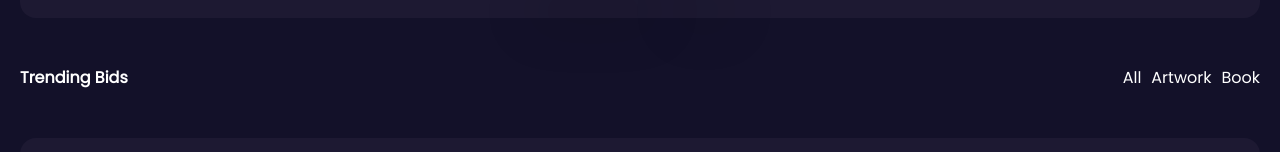
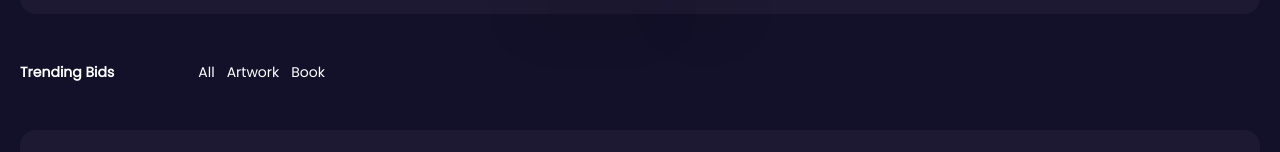
Before and after one commit to DevMathi/Nft-Dashboard, a React (Vite) app: page / in a window 1280 px wide. Shown: the part 889-1041 px from the top of the page. Built offline with nearby package versions, Linux system fonts and the light colour scheme.

Commit message:
fixing a few more spacings

```diff
--- a/src/Components/MainCard/MainCard.jsx
+++ b/src/Components/MainCard/MainCard.jsx
@@ -5,7 +5,7 @@ export function MainCard() {
 		<div className='drop-shadow-lg '>
 			<div className='bg-card-background bg-no-repeat rounded-xl bg-cover '>
 				<div className='rounded-xl bg-center bg-cover-card-background bg-no-repeat'>
-					<div className='p-4'>
+					<div className='p-3.5'>
 						<h1 className=' font-semibold	font-poppins text-white text-2xl'>
 							Discover, Collect, Sell <br />
 							and Create your NFT
--- a/src/Components/TrendingBids/TrendingBids.jsx
+++ b/src/Components/TrendingBids/TrendingBids.jsx
@@ -4,24 +4,26 @@ import { Card } from '../Card/Card';
 export function TrendingBids() {
 	const [buttonSelected, setButtonSelected] = useState('');
 	const cardsRender = [1, 2, 3, 4, 5];
-	const backgroundWhenButtonIsSelected = `bg-purple-button rounded-full  transition-[padding]	 duration-300	px-1`;
+	const backgroundWhenButtonIsSelected = `bg-purple-button rounded-full  transition-all ease-linear	 duration-700	px-2`;
 	function selectButton(text) {
 		setButtonSelected(text);
 	}
 
 	return (
 		<div>
-			<nav className='flex gap-20 my-12 text-white justify-between'>
-				<h2 className='font-semibold'>Trending Bids</h2>
-				<ul className='flex gap-2.5'>
+			<nav className='flex text-sm gap-20 my-12 text-white'>
+				<div>
+					<h2 className='font-semibold'>Trending Bids</h2>
+				</div>
+				<ul className='flex gap-1'>
 					<li
 						className={
-							buttonSelected === 'All' ? backgroundWhenButtonIsSelected : ''
+							buttonSelected === 'All' ? backgroundWhenButtonIsSelected : 'px-1'
 						}
 					>
 						<button
 							type='button'
-							className='rounded-2xl  click: bg-none'
+							className='rounded-2xl'
 							onClick={() => selectButton('All')}
 						>
 							All
@@ -29,12 +31,15 @@ export function TrendingBids() {
 					</li>
 					<li
 						className={
-							buttonSelected === 'Artwork' ? backgroundWhenButtonIsSelected : ''
+							buttonSelected === 'Artwork'
+								? backgroundWhenButtonIsSelected
+								: 'px-1'
 						}
 					>
 						<button
 							type='button'
 							href='.'
+							className='rounded-2xl'
 							onClick={() => selectButton('Artwork')}
 						>
 							Artwork
@@ -42,10 +47,17 @@ export function TrendingBids() {
 					</li>
 					<li
 						className={
-							buttonSelected === 'Book' ? backgroundWhenButtonIsSelected : ''
+							buttonSelected === 'Book'
+								? backgroundWhenButtonIsSelected
+								: 'px-1'
 						}
 					>
-						<button type='button' href='.' onClick={() => selectButton('Book')}>
+						<button
+							type='button'
+							href='.'
+							className='rounded-2xl'
+							onClick={() => selectButton('Book')}
+						>
 							Book
 						</button>
 					</li>
```
